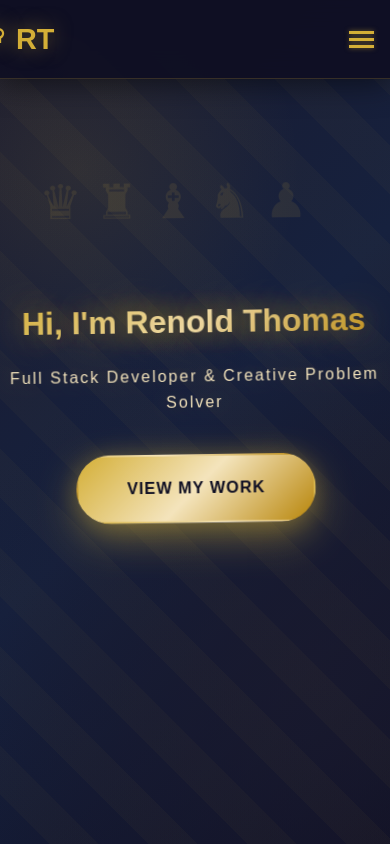
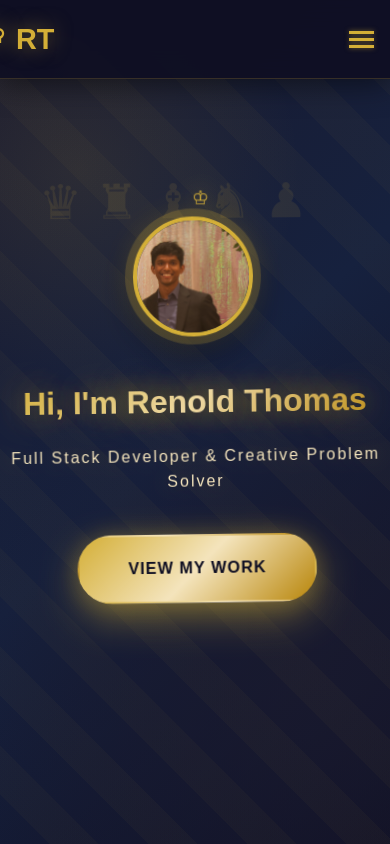
Before and after one commit to RenoldThomas/Renold-Thomas-Portfolio, a plain HTML site: page index.html in a window 390 px wide. Shown: the top 844 px of the page. Drawn offline with Linux system fonts and the light colour scheme.

Commit message:
Add profile picture to welcome section of website

```diff
--- a/index.html
+++ b/index.html
@@ -35,6 +35,9 @@ This is a personal portfolio webpage with projects, certifications and social li
 
     <section id="welcome-section">
         <div class="welcome-content">
+            <div class="profile-picture">
+                <img src="GradCropped.jpg" alt="Renold Thomas Profile Picture">
+            </div>
             <h1>Hi, I'm Renold Thomas</h1>
             <p class="welcome-subtitle">Full Stack Developer & Creative Problem Solver</p>
             <a href="#projects" class="cta-button">View My Work</a>
--- a/styles.css
+++ b/styles.css
@@ -214,6 +214,77 @@ body {
   color: var(--gold-light);
   text-shadow: 0 0 20px rgba(212, 175, 55, 0.3);
   letter-spacing: 2px;
+}
+
+/* Profile Picture Styles */
+.profile-picture {
+  margin-bottom: 2rem;
+  position: relative;
+  z-index: 3;
+  animation: fadeInUp 1s ease-out 0.5s both;
+}
+
+.profile-picture img {
+  width: 180px;
+  height: 180px;
+  border-radius: 50%;
+  object-fit: cover;
+  border: 4px solid var(--accent-color);
+  box-shadow:
+    0 0 0 8px rgba(212, 175, 55, 0.2),
+    0 15px 40px rgba(0, 0, 0, 0.4),
+    0 0 30px rgba(212, 175, 55, 0.3);
+  transition: var(--transition);
+  position: relative;
+  backdrop-filter: blur(10px);
+}
+
+.profile-picture img:hover {
+  transform: scale(1.05);
+  box-shadow:
+    0 0 0 12px rgba(212, 175, 55, 0.3),
+    0 20px 50px rgba(0, 0, 0, 0.5),
+    0 0 40px rgba(212, 175, 55, 0.5);
+  border-color: var(--gold-light);
+}
+
+/* Royal crown effect above profile picture */
+.profile-picture::before {
+  content: '♔';
+  position: absolute;
+  top: -25px;
+  left: 50%;
+  transform: translateX(-50%);
+  font-size: 2rem;
+  color: var(--accent-color);
+  text-shadow: 0 0 20px rgba(212, 175, 55, 0.6);
+  animation: float 3s ease-in-out infinite 1s;
+  z-index: 4;
+}
+
+/* Mobile responsiveness for profile picture */
+@media (max-width: 768px) {
+  .profile-picture img {
+    width: 140px;
+    height: 140px;
+  }
+
+  .profile-picture::before {
+    font-size: 1.5rem;
+    top: -20px;
+  }
+}
+
+@media (max-width: 480px) {
+  .profile-picture img {
+    width: 120px;
+    height: 120px;
+  }
+
+  .profile-picture::before {
+    font-size: 1.2rem;
+    top: -18px;
+  }
 }
 
 .cta-button {
```
Also changed, not shown: GradCropped.jpg (added).
